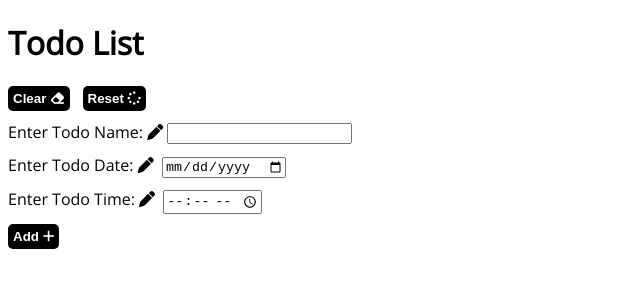
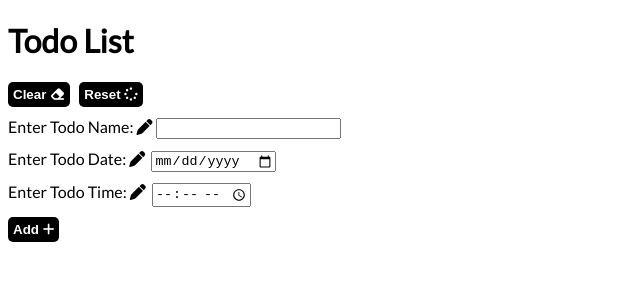
Before and after one commit to PolymorFox/Todo-List, a plain HTML site: page index.html in a window 1280 px wide. Shown: the whole page, without its empty margins (0-640 px from the left). Drawn offline with nearby package versions, Linux system fonts and the light colour scheme.

Commit message:
Added Google Fonts

```diff
--- a/index.html
+++ b/index.html
@@ -8,9 +8,10 @@
     <link rel="preconnect" href="https://fonts.googleapis.com" />
     <link rel="preconnect" href="https://fonts.gstatic.com" crossorigin />
     <link
-      href="https://fonts.googleapis.com/css2?family=Open+Sans&display=swap"
+      href="https://fonts.googleapis.com/css2?family=Lato&display=swap"
       rel="stylesheet"
     />
+
     <!--Google Fonts-->
     <title>Todo List</title>
   </head>
--- a/style.css
+++ b/style.css
@@ -1,5 +1,5 @@
 body {
-  font-family: "Open Sans", sans-serif;
+  font-family: "Lato", sans-serif;
 }
 
 button {
```
